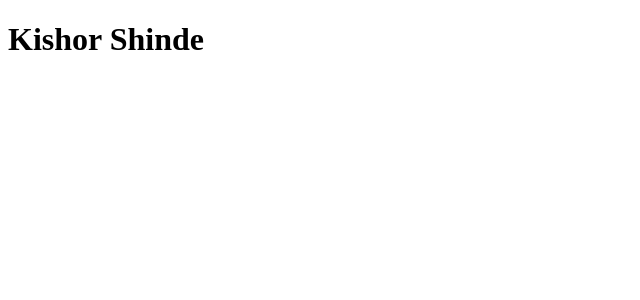
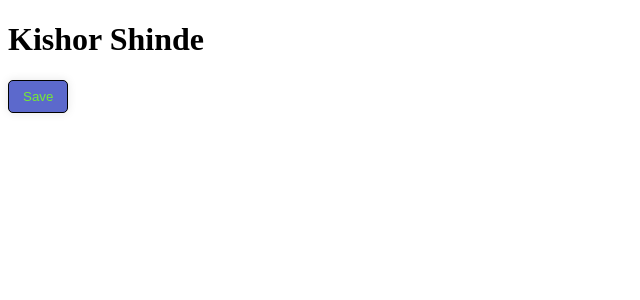
Before and after one commit to kishor-shinde-96/anguler-21-2026, an Angular app: page / in a window 1280 px wide. Shown: the top 300 px of the page, without its empty margins (0-640 px from the left). Built offline with nearby package versions, Linux system fonts and the light colour scheme.

Commit message:
reusable button component

```diff
--- a/src/app/app.html
+++ b/src/app/app.html
@@ -1 +1,8 @@
 <h1>Kishor Shinde</h1>
+
+
+<app-button [label]="'Save'"
+(clicked)="onSave($event)"
+></app-button>
+
+<p>{{meessage}}</p>
--- a/src/app/app.ts
+++ b/src/app/app.ts
@@ -1,8 +1,8 @@
 import { Component, signal } from '@angular/core';
-import { RouterOutlet } from '@angular/router';
+import { Button } from './button/button';
 
 @Component({
-  imports: [RouterOutlet],
+  imports: [Button],
   selector: 'app-root',
   styleUrl: './app.css',
   templateUrl: './app.html',
@@ -10,4 +10,14 @@ import { RouterOutlet } from '@angular/router';
 export class App {
   protected readonly title = signal('anguler-tutorial-2026');
 
+  // saveData() {
+  //   console.log('save data');
+  // }
+
+  meessage = '';
+  onSave(message: string) {
+    console.log(message);
+    this.meessage = message;
+  }
+
 }
--- /dev/null
+++ b/src/app/button/button.css
@@ -0,0 +1,9 @@
+.button {
+    border: 1px solid black;
+    padding: 8px 14px;
+    border-radius: 5px;
+    cursor: pointer;
+    color: rgb(118, 235, 50);
+    box-shadow: 0 0 10px rgba(0, 0, 0, 0.1);
+    background-color: rgb(92, 105, 204);
+}
--- /dev/null
+++ b/src/app/button/button.html
@@ -0,0 +1 @@
+<button class="button" (click)="onClick()">{{label()}}</button>
--- /dev/null
+++ b/src/app/button/button.ts
@@ -0,0 +1,17 @@
+import { Component, input, output } from '@angular/core';
+
+@Component({
+  imports: [],
+  selector: 'app-button',
+  styleUrl: './button.css',
+  templateUrl: './button.html',
+})
+export class Button {
+  label = input<string>();
+  clicked= output<string>();
+
+  onClick() {
+    console.log('Cared Button clicked (child component)');
+    this.clicked.emit('button clicked successfully');
+  }
+}
```
Also changed, not shown: 1 other file (tests, documents, lock files or other folders).
